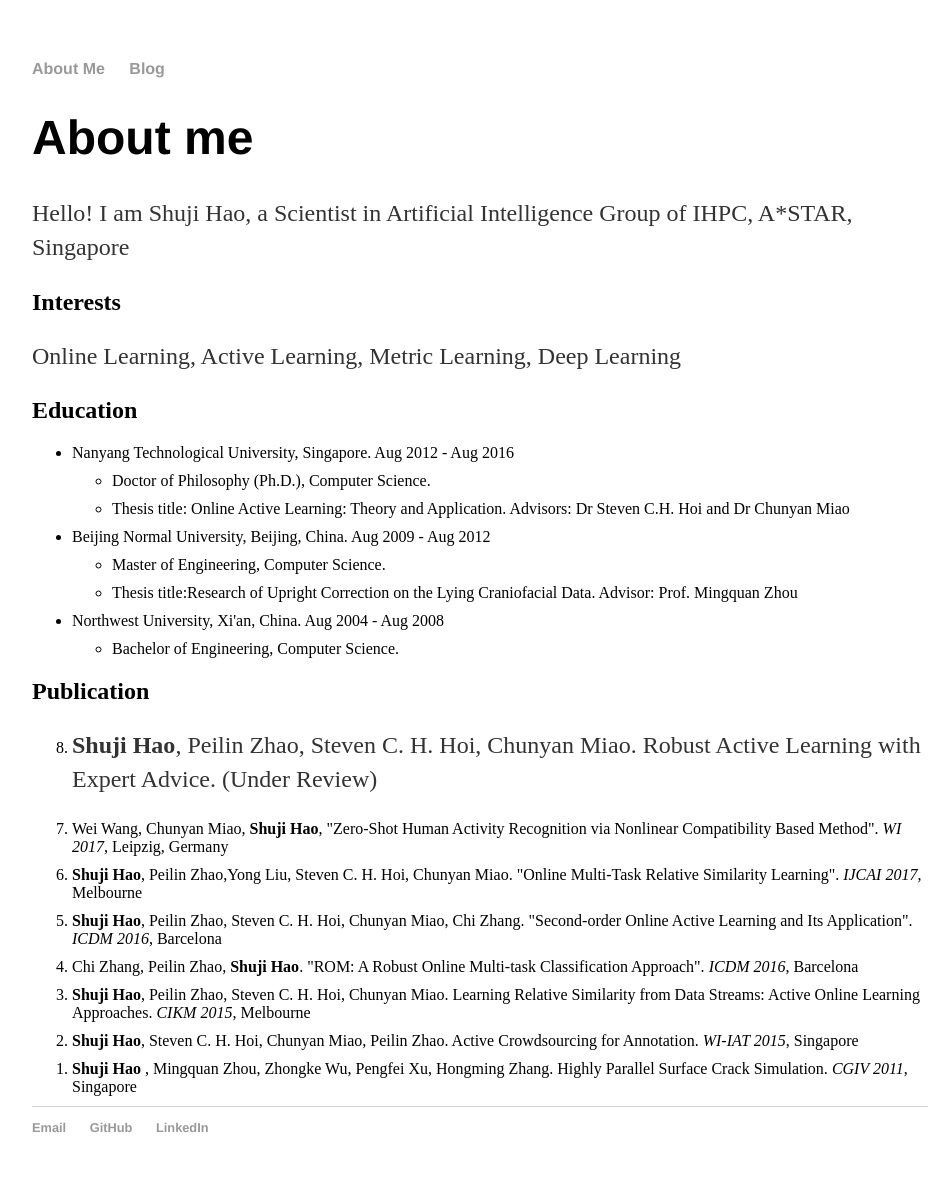
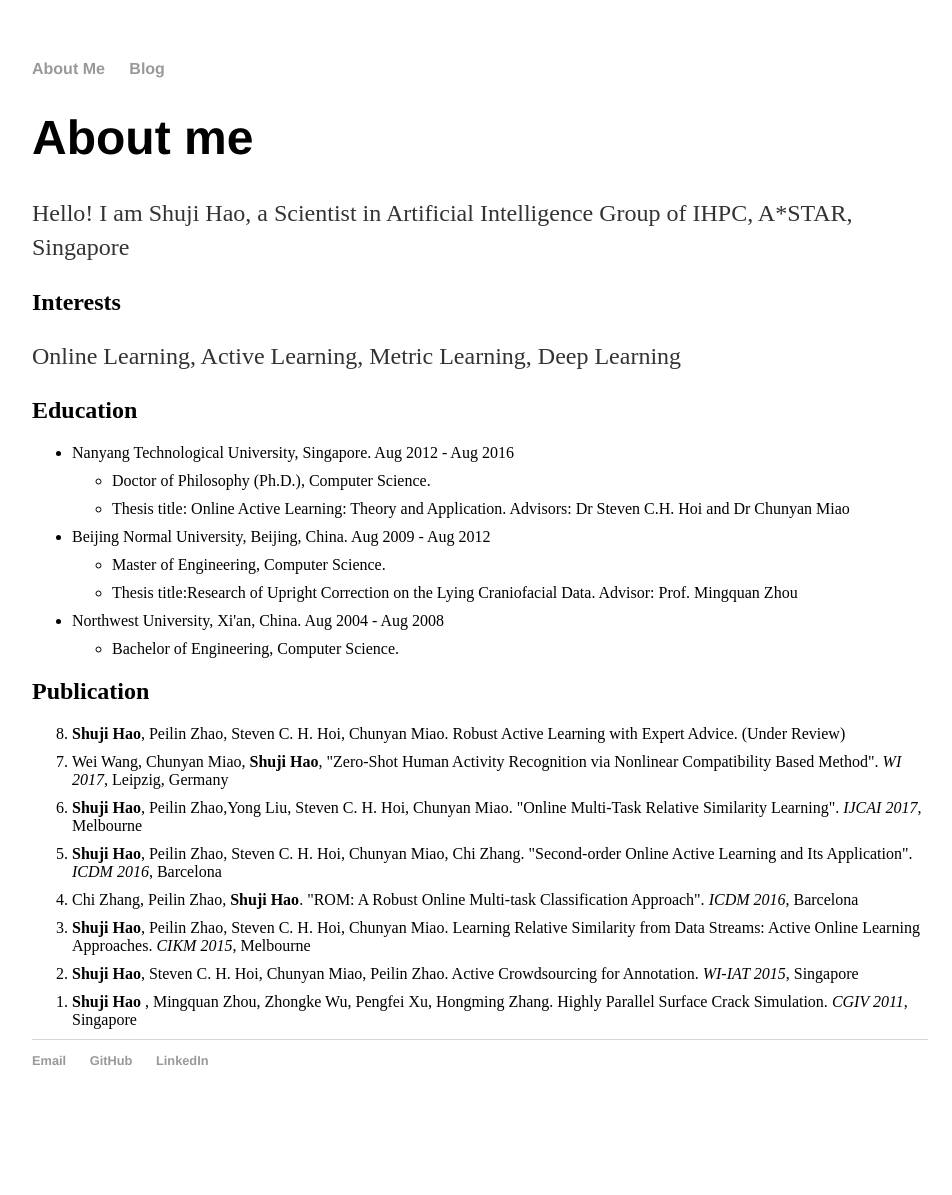
Before and after one commit to haoshuji/haoshuji.github.io, a Jekyll site: the page built from about/index.html, in a window 1280 px wide. Shown: the whole page, without its empty margins (160-1112 px from the left). Built offline with Jekyll 4.4.1, drawn with Linux system fonts in a browser that asks for light colours; after the commit the page ends 1128 px from its top, so only the background shows below that.

```diff
--- a/about/index.html
+++ b/about/index.html
@@ -30,8 +30,7 @@
 </ul>
 <h2> Publication </h2>
 <ol reversed>
-  <li>
-    <p><strong>Shuji Hao</strong>, Peilin Zhao, Steven C. H. Hoi, Chunyan Miao. Robust Active Learning with Expert Advice. (Under Review)</p>
+  <li><strong>Shuji Hao</strong>, Peilin Zhao, Steven C. H. Hoi, Chunyan Miao. Robust Active Learning with Expert Advice. (Under Review)
   </li>
   <li>Wei Wang, Chunyan Miao, <strong>Shuji Hao</strong>, "Zero-Shot Human Activity Recognition via Nonlinear Compatibility Based Method". <em>WI 2017</em>, Leipzig, Germany
   </li>
```
